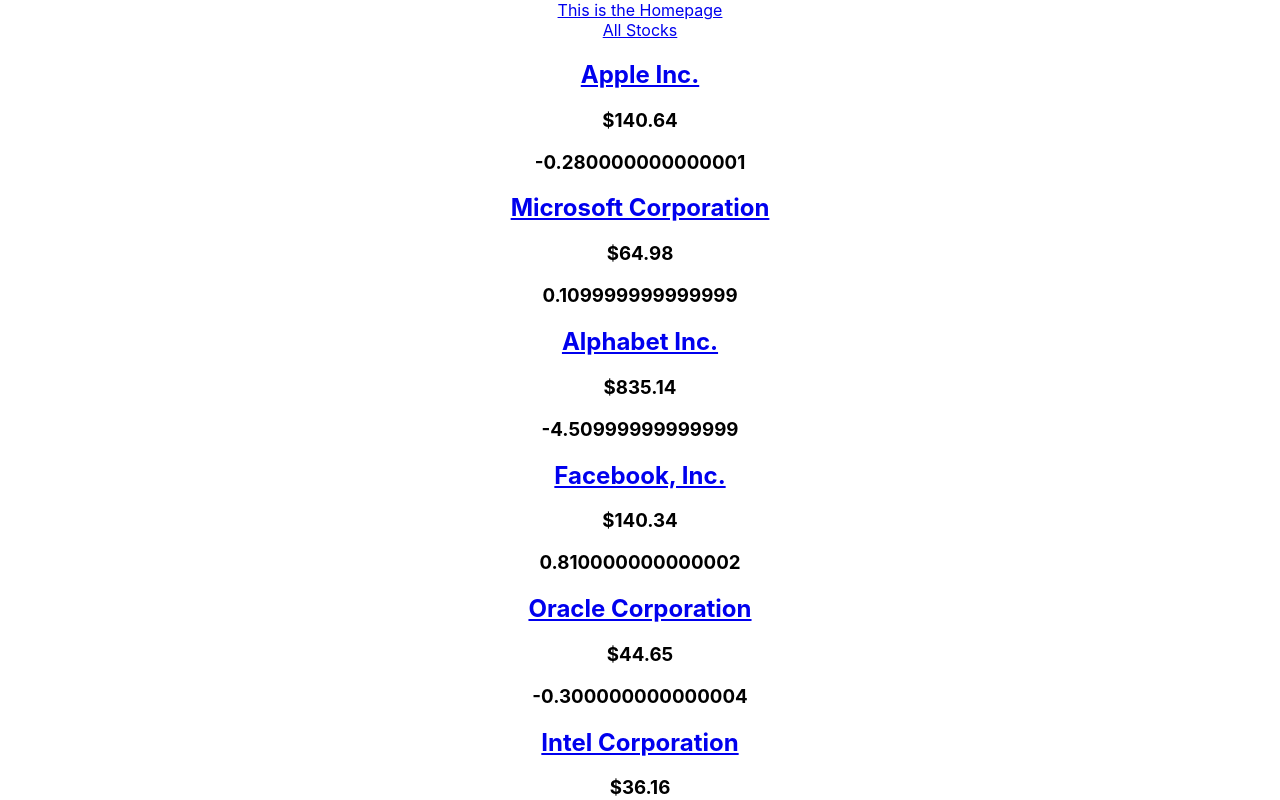
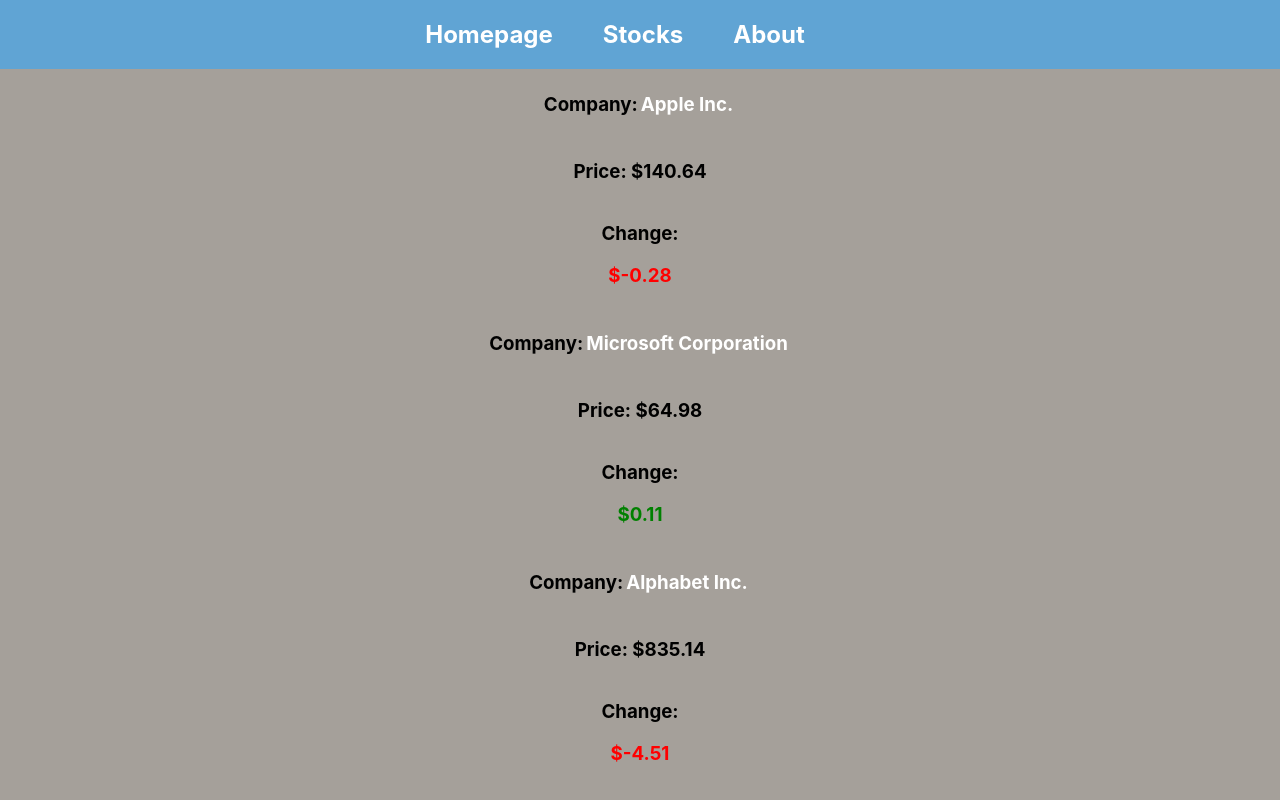
Before and after one commit to SlowLifeMatt/react-router-stocks, a React (Create React App) app: page /stocks in a window 1280 px wide. Shown: the top 800 px of the page. Built offline with nearby package versions, Linux system fonts and the light colour scheme.

Commit message:
added conditional for change, added stock data

```diff
--- a/src/App.css
+++ b/src/App.css
@@ -1,38 +1,28 @@
-.App {
+* {
+
   text-align: center;
 }
+.App {
+  background-color: rgb(165, 160, 154);
+}
+.nav {
+  display:flex;
+  justify-content: center;
+  background-color: rgb(96, 164, 212);
+  color: white;
+  text-align: center;
 
-.App-logo {
-  height: 40vmin;
-  pointer-events: none;
+
 }
-
-@media (prefers-reduced-motion: no-preference) {
-  .App-logo {
-    animation: App-logo-spin infinite 20s linear;
-  }
+a {
+  text-decoration: none;
 }
-
-.App-header {
-  background-color: #282c34;
-  min-height: 100vh;
-  display: flex;
-  flex-direction: column;
-  align-items: center;
-  justify-content: center;
-  font-size: calc(10px + 2vmin);
-  color: white;
+a:link, a:visited {
+  color: white
 }
-
-.App-link {
-  color: #61dafb;
+a:hover {
+  color:limegreen
 }
-
-@keyframes App-logo-spin {
-  from {
-    transform: rotate(0deg);
-  }
-  to {
-    transform: rotate(360deg);
-  }
+.navlink {
+  margin-right:50px;
 }
--- a/src/App.js
+++ b/src/App.js
@@ -18,6 +18,7 @@
         <Route path="/stocks/:symbol" element={<Stock />} />
         <Route path="/about" element={<About />} />
       </Routes>
+
     </div>
   );
 }
--- a/src/components/Nav.js
+++ b/src/components/Nav.js
@@ -1,14 +1,18 @@
-import { Link } from 'react-router-dom'
+import { Link } from "react-router-dom";
 
 function Nav() {
-    return <div className="nav">
-        <Link to="/" >
-            <div>This is the Homepage</div>
-        </Link>
-        <Link to="/stocks" >
-            <div>All Stocks</div>
-        </Link>
-
-    </div>;
-  }
-  export default Nav;
+  return (
+    <div className="nav">
+      <Link to="/">
+        <h2 className="navlink">Homepage</h2>
+      </Link>
+      <Link to="stocks">
+        <h2 className="navlink">Stocks</h2>
+      </Link>
+      <Link to="about">
+        <h2 className="navlink">About</h2>
+      </Link>
+    </div>
+  );
+}
+export default Nav;
--- a/src/pages/Dashboard.js
+++ b/src/pages/Dashboard.js
@@ -7,75 +7,78 @@
       symbol: "AAPL",
       lastPrice: 140.64,
       change: -0.280000000000001,
-      high: 141.74,
-      low: 140.35,
-      open: 141.5,
+
     },
     {
       name: "Microsoft Corporation",
       symbol: "MSFT",
       lastPrice: 64.98,
       change: 0.109999999999999,
-      high: 65.45,
-      low: 64.76,
-      open: 65.12,
+
     },
     {
       name: "Alphabet Inc.",
       symbol: "GOOGL",
       lastPrice: 835.14,
       change: -4.50999999999999,
-      high: 844,
-      low: 829.1,
-      open: 842,
+
     },
     {
       name: "Facebook, Inc.",
       symbol: "META",
       lastPrice: 140.34,
       change: 0.810000000000002,
-      high: 141.0244,
-      low: 139.76,
-      open: 140.08,
+
     },
     {
       name: "Oracle Corporation",
       symbol: "ORCL",
       lastPrice: 44.65,
       change: -0.300000000000004,
-      high: 45.09,
-      low: 44.575,
-      open: 44.91,
+
     },
     {
       name: "Intel Corporation",
       symbol: "INTL",
       lastPrice: 36.16,
       change: -0.370000000000005,
-      high: 36.78,
-      low: 36.125,
-      open: 36.58,
+
     },
   ];
   return (
     <div className="Stocks">
       {stocks.map((stock) => {
-        const { name, symbol, lastPrice, change, high, low, open } = stock;
+        const { name, symbol, lastPrice, change } = stock;
         return (
           <div>
-          <Link to={`/stocks/${symbol}`}>
-            <h2>{name}</h2>
-          </Link>
-          <div className="Price">
-          <h3>${lastPrice}</h3>
+            <table
+              style={{
+                width: "100%",
+              }}
+            >
+              <h3>
+                Company:
+                <Link to={`/stocks/${symbol}`}>
+                  <th>{name}</th>
+                </Link>
+              </h3>
+              <tr></tr>
+              <tr>
+                <h3>Price: ${lastPrice}</h3>
+              </tr>
+              <tr>
+                <h3>Change:</h3>
+                <h3
+                  className="change"
+                  style={{
+                    color: Math.sign(change) === -1 ? "red" : "green",
+                  }}
+                >
+                  ${change.toFixed(2)}
+                </h3>
+              </tr>
+            </table>
           </div>
-          <div className="change">
-          <h3>{change}</h3>
-          </div>
-
-
-          </div>
-
         );
       })}
     </div>
--- a/src/pages/Home.js
+++ b/src/pages/Home.js
@@ -1,7 +1,10 @@
 const Home = () => {
-    return (
-      <div>"This is the Homepage page"</div>
-    )
-  }
+  return (
+    <div>
+      <h1>"Welcome to the Stock Table"</h1>
+      <h3>Follow the nav bar overhead to look at the stocks</h3>
+    </div>
+  );
+};
 
-  export default Home;
+export default Home;
--- a/src/pages/Stock.js
+++ b/src/pages/Stock.js
@@ -1,42 +1,56 @@
-import { useParams } from "react-router-dom"
-import { useState, useEffect } from 'react'
+import { useParams } from "react-router-dom";
+import { useState, useEffect } from "react";
 
 function Stock() {
-
   const params = useParams();
-  // console.log(params);
   const symbol = params.symbol;
 
-
-  const url = `https://financialmodelingprep.com/api/v3/quote/${symbol}?apikey=f0458377386c61fea5f1dc61373c8fd0`
+  const url = `https://financialmodelingprep.com/api/v3/quote/${symbol}?apikey=f0458377386c61fea5f1dc61373c8fd0`;
   const [stock, setStock] = useState("null");
 
   const getStock = async () => {
     const response = await fetch(url);
     const data = await response.json();
-    setStock(data)
+    setStock(data);
   };
 
-  useEffect (() => {
+  useEffect(() => {
     getStock();
   }, []);
-console.log(stock)
-    return (
-     <div className="Stock">
+  console.log(stock);
+  return (
+    <div className="Stock">
       {stock === "null" ? (
         <h2>Loading...</h2>
       ) : (
         <div>
-          <h1>{symbol}</h1>
-          <h2>${stock[0].price}</h2>
-          <h2>${stock[0].change}</h2>
-          <h2>${stock[0].open}</h2>
-          <h2>${stock[0].dayLow}</h2>
-          <h2>${stock[0].dayHigh}</h2>
+          <h1>{stock[0].name}</h1>
+          <h2>{symbol}</h2>
+          <h3>Price: ${stock[0].price}</h3>
+          <h3
+            className="change"
+            style={{
+              color: Math.sign(stock[0].change) === -1 ? "red" : "green",
+            }}
+          >
+            Change: ${stock[0].change}
+          </h3>
+          <h3>Open: ${stock[0].open}</h3>
+          <h3>Day Low: ${stock[0].dayLow}</h3>
+          <h3>Day High: ${stock[0].dayHigh}</h3>
+          <h3>Volume: {stock[0].volume}</h3>
+          <h3
+            className="change"
+            style={{
+              color: Math.sign(stock[0].eps) === -1 ? "red" : "green",
+            }}
+          >
+            EPS: ${stock[0].eps}
+          </h3>
         </div>
       )}
     </div>
   );
 }
 
-  export default Stock;
+export default Stock;
```
